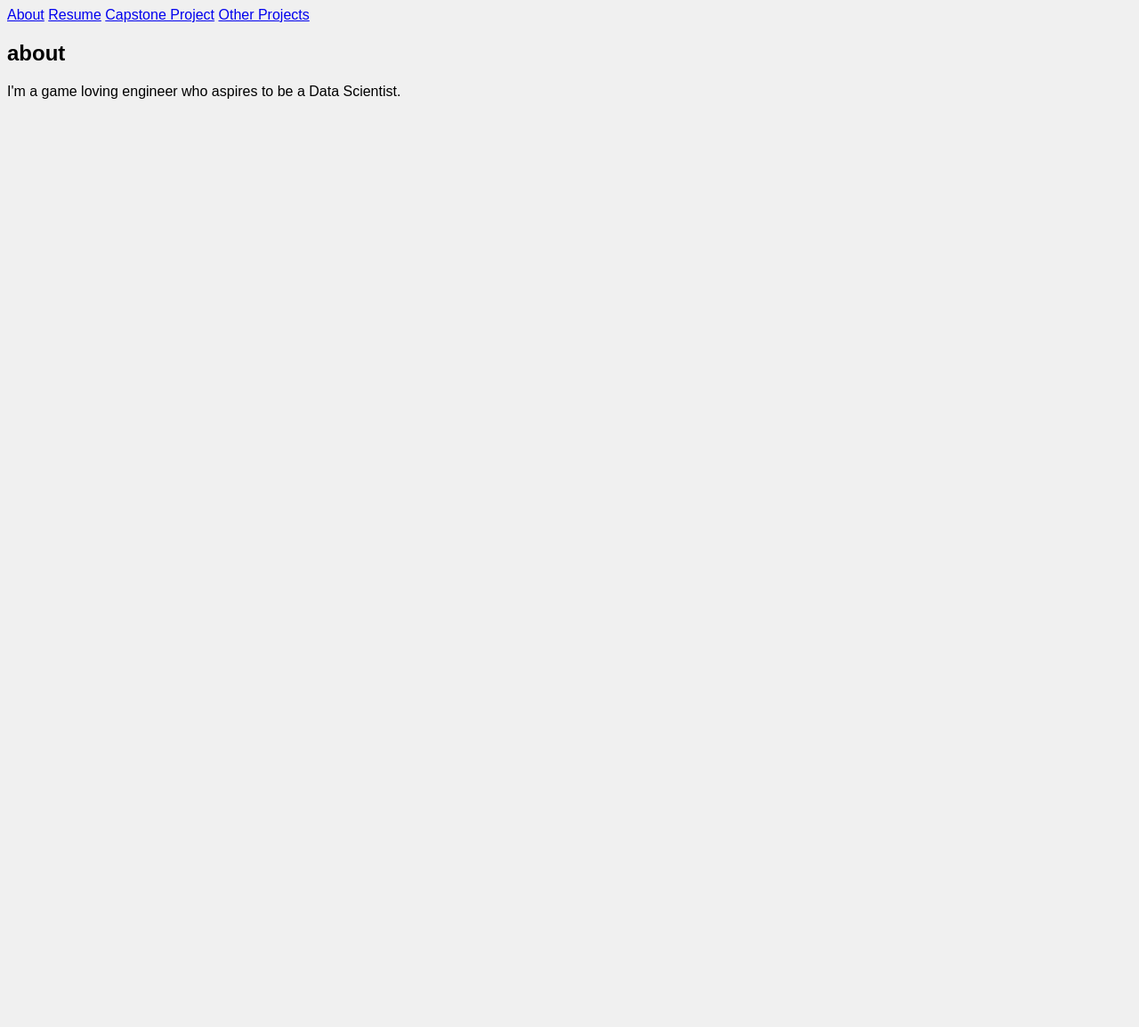
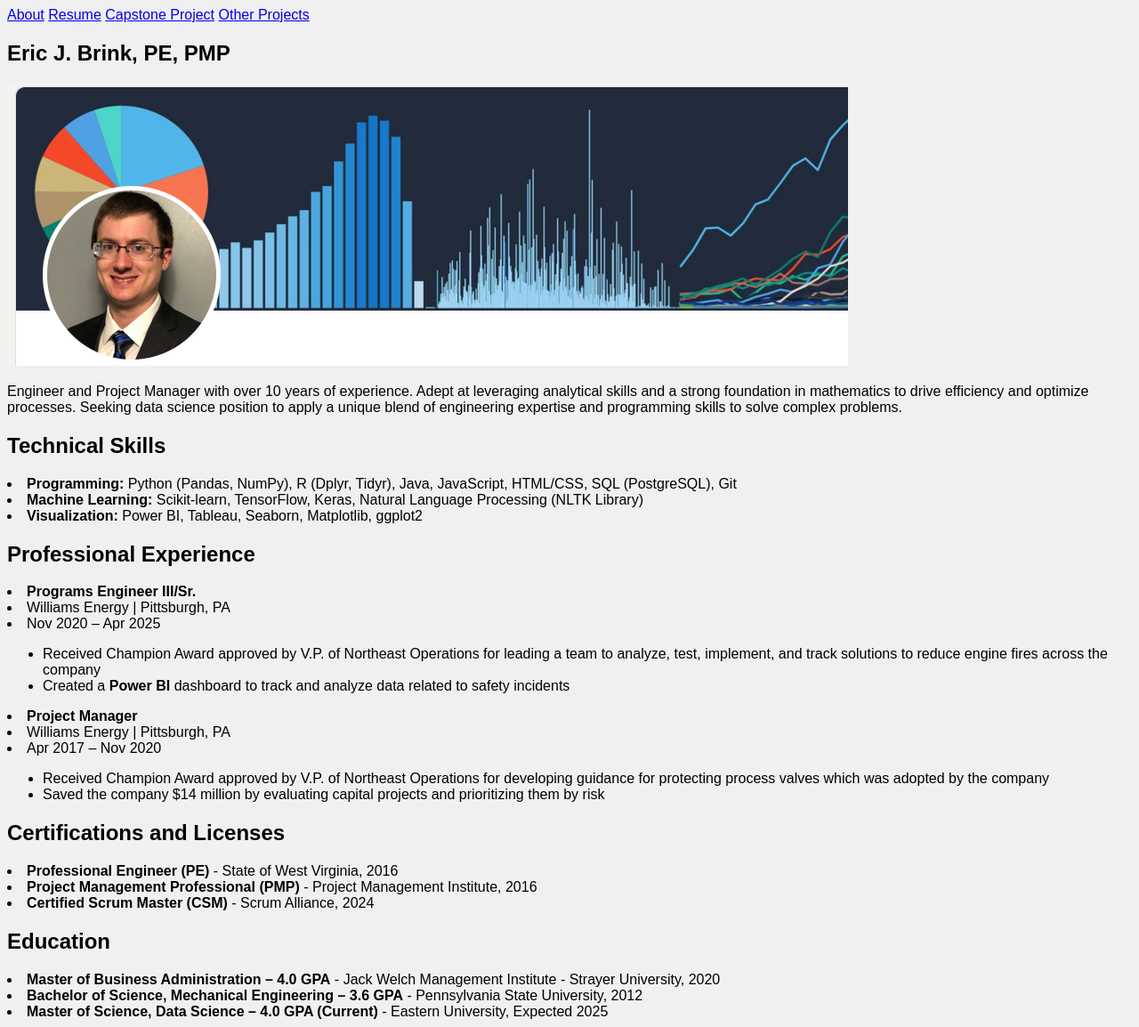
Before and after one commit to ChessGuy/data-projects, a Flask app: page /resume in a window 1280 px wide. Shown: the whole page at 89% size. Before the commit the page ends 111 px from the top, so only its background shows below. Run offline with Flask 3, Linux system fonts and the light colour scheme.

Commit message:
Working on Flask app

```diff
--- a/Board Game Recommender/board_game_recommender_project/templates/resume.html
+++ b/Board Game Recommender/board_game_recommender_project/templates/resume.html
@@ -1,13 +1,56 @@
 {% extends 'base.html' %}
 
 {% block header %}
-  <h1>{% block title %} about {% endblock %}</h1>
+  <h1>{% block title %} Eric J. Brink, PE, PMP {% endblock %}</h1>
+  <img src="static/profile_pic.png" alt="Profile Pic">
 {% endblock %}
 
 {% block content %}
 
 <p>
-I'm a game loving engineer who aspires to be a Data Scientist.
+Engineer and Project Manager with over 10 years of experience. Adept at leveraging analytical skills
+and a strong foundation in mathematics to drive efficiency and optimize processes.  Seeking data science
+position to apply a unique blend of engineering expertise and programming skills to solve complex problems.
 </p>
 
+<h2>Technical Skills</h2>
+<p>
+    <li><b>Programming:</b> Python (Pandas, NumPy), R (Dplyr, Tidyr), Java, JavaScript, HTML/CSS, SQL (PostgreSQL), Git</li>
+    <li><b>Machine Learning:</b> Scikit-learn, TensorFlow, Keras, Natural Language Processing (NLTK Library)</li>
+    <li><b>Visualization:</b>  Power BI, Tableau, Seaborn, Matplotlib, ggplot2</li>
+</p>
+
+<h2>Professional Experience</h2>
+
+<li><b>Programs Engineer III/Sr.</b></li>
+<li>Williams Energy | Pittsburgh, PA</li>
+<li>Nov 2020 – Apr 2025</li>
+<ul>
+<li>Received Champion Award approved by V.P. of Northeast Operations for leading a team to analyze,
+test, implement, and track solutions to reduce engine fires across the company
+</li>
+<li>Created a <b>Power BI</b> dashboard to track and analyze data related to safety incidents </li>
+</ul>
+
+<li><b>Project Manager</b></li>
+<li>Williams Energy | Pittsburgh, PA</li>
+<li>Apr 2017 – Nov 2020</li>
+<ul>
+<li>Received Champion Award approved by V.P. of Northeast Operations for developing guidance for
+protecting process valves which was adopted by the company
+</li>
+<li>Saved the company $14 million by evaluating capital projects and prioritizing them by risk </li>
+</ul>
+
+<h2>Certifications and Licenses</h2>
+    <li><b>Professional Engineer (PE)</b> - State of West Virginia, 2016</li>
+    <li><b>Project Management Professional (PMP)</b> - Project Management Institute, 2016</li>
+    <li><b>Certified Scrum Master (CSM)</b> - Scrum Alliance, 2024</li>
+<p>
+
+<h2>Education</h2>
+    <li><b>Master of Business Administration – 4.0 GPA</b> - Jack Welch Management Institute - Strayer University, 2020</li>
+    <li><b>Bachelor of Science, Mechanical Engineering – 3.6 GPA</b> - Pennsylvania State University, 2012</li>
+    <li><b>Master of Science, Data Science – 4.0 GPA (Current)</b> - Eastern University, Expected 2025</li>
+
 {% endblock %}
```
Also changed, not shown: Board Game Recommender/board_game_recommender_project/templates/about.html (+19 -4 lines), Board Game Recommender/board_game_recommender_project/static/profile_pic.png (added).
